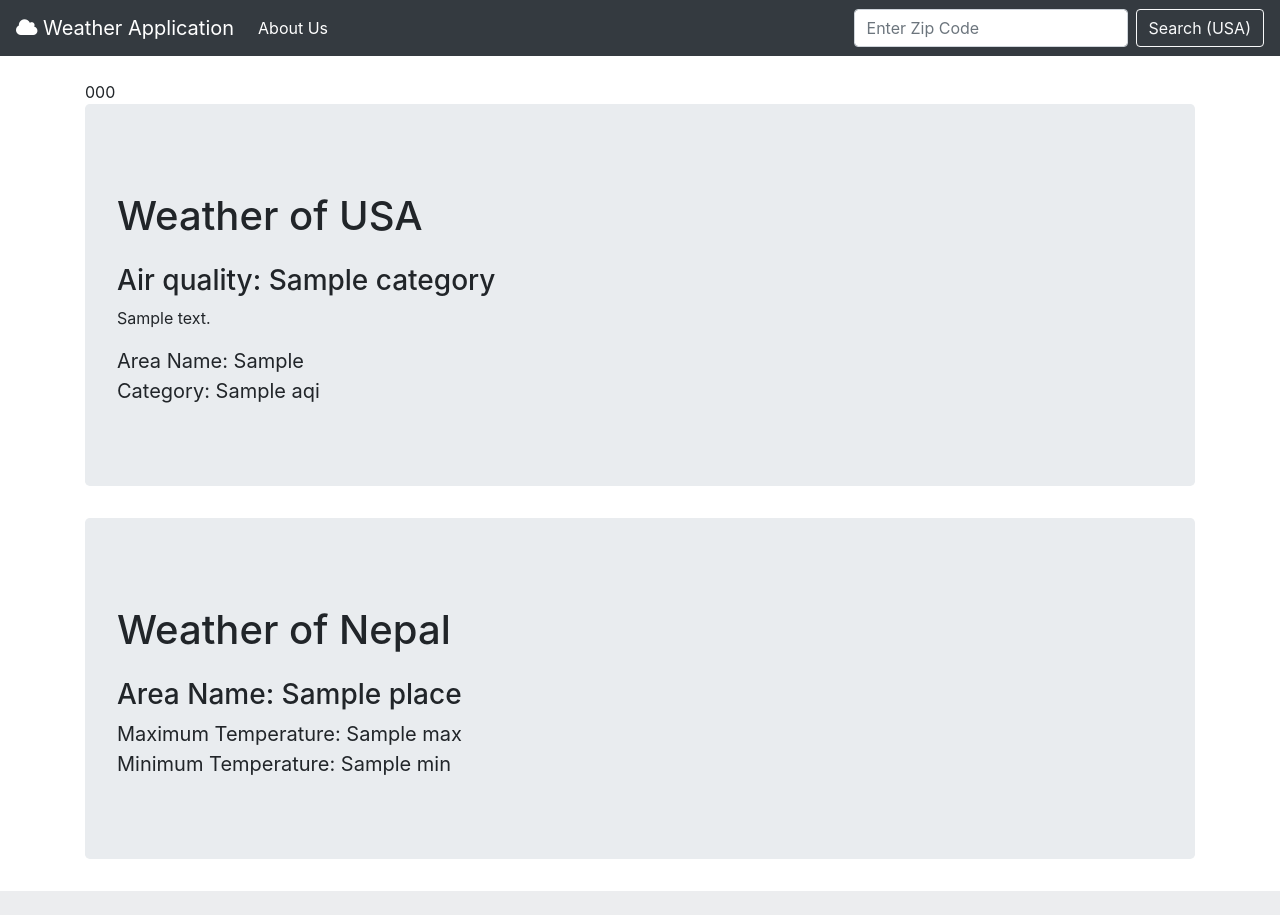
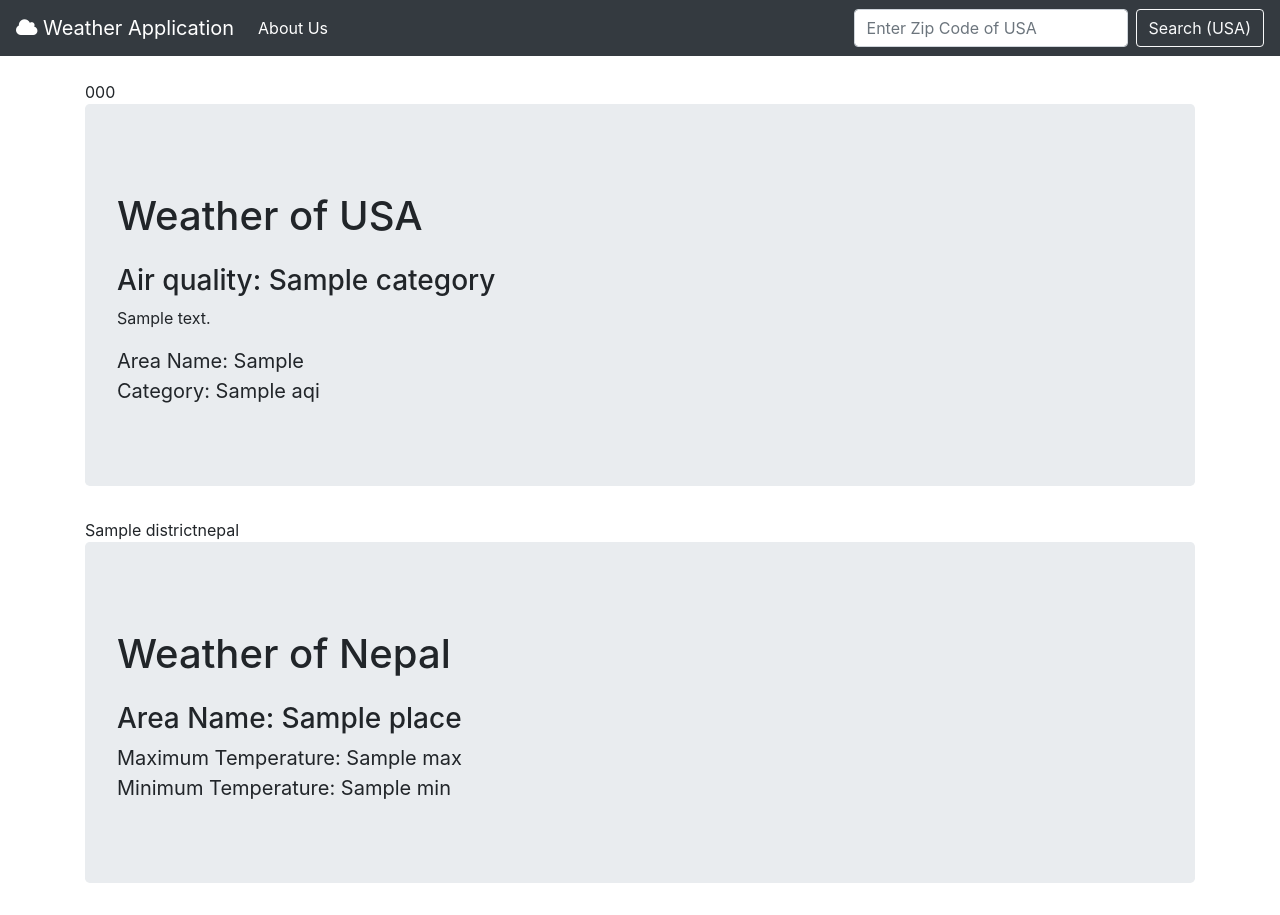
Before and after one commit to hrishavtandukar/DjangoWeatherApp, a Django app: template weatherlookup/templates/home.html in a window 1280 px wide. Before the commit the page ends 891 px from the top, so only its background shows below. Run offline with Django 3.2, Linux system fonts and the light colour scheme; the template is opened without the code that fills it: most values are stand-ins (such as "Sample title", 1, 10 or a date in 2020); some libraries are stand-ins or nearby versions.

Commit message:
Stable version with search zip code

```diff
--- a/weatherlookup/templates/base.html
+++ b/weatherlookup/templates/base.html
@@ -85,9 +85,19 @@
 		    <form action="{% url 'home' %}" class="form-inline my-2 my-lg-0" method="POST">
 		    	<!--csrf_token puts a unique code a unique number on our form so that hackers can't hijack it-->
 		    	{% csrf_token %}
-			    <input class="form-control mr-sm-2" type="search" placeholder="Enter Zip Code" aria-label="Search" name="zipcode">
+			    <input class="form-control mr-sm-2" type="search" placeholder="Enter Zip Code of USA" aria-label="Search" name="zipcode">
 			    <button class="btn btn-outline-light" type="submit">Search (USA) </button>
+
+			    <!-- <input class="form-control mr-sm-2" type="search" placeholder="Enter District of Nepal" aria-label="Search" name="districtnepal">
+			    <button class="btn btn-outline-light" type="submit">Search (Nepal) </button> -->
 		    </form>
+
+		    <!-- <form action="{% url 'home' %}" class="form-inline my-2 my-lg-0" method="POST" style="margin-left: 1%;">
+
+		    	{% csrf_token %}
+			    <input class="form-control mr-sm-2" type="search" placeholder="Enter District of Nepal" aria-label="Search" name="districtnepal">
+			    <button class="btn btn-outline-light" type="submit">Search (Nepal) </button>
+		    </form> -->
 	  	</div>
 	</nav>
 
--- a/weatherlookup/templates/home.html
+++ b/weatherlookup/templates/home.html
@@ -53,7 +53,9 @@
 
 {% endif %}
 <!--else do not do anything-->
-
+{% if districtnepal %}
+	{{ districtnepal }}
+{% endif %}
 <!-- {{ api_nepal }} -->
 <!-- <br> -->
 <!-- {{ api_nepal.weather.10 }} -->
--- a/weatherlookup/views.py
+++ b/weatherlookup/views.py
@@ -6,7 +6,10 @@ def home(request):
 	import requests
 
 	if request.method == "POST":
+
+
 		zipcode = request.POST['zipcode']
+		#districtnepal = request.POST['districtnepal']
 
 		api_request = requests.get("http://www.airnowapi.org/aq/observation/zipCode/current/?format=application/json&zipCode=" + zipcode + "&distance=5&API_KEY=504CB3FD-B442-47D4-A1E0-BC30B0F3CCED")
 		api_request_nepal = requests.get("https://nepal-weather-api.herokuapp.com/api/?place=all")
```
